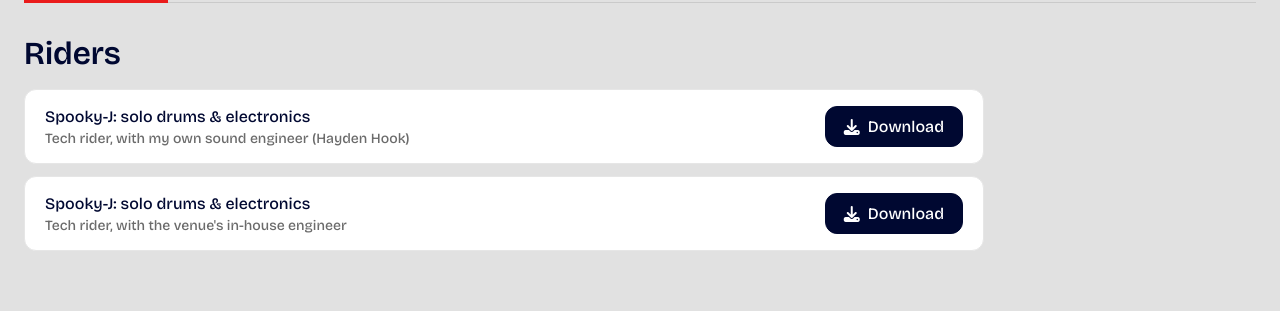
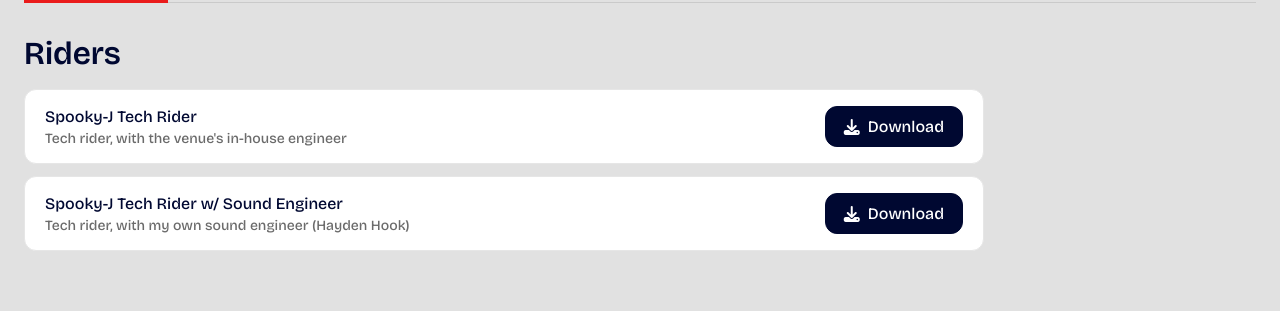
Before and after one commit to andriusax/jacob-maskell-key-website, a Jekyll site: the page built from press-kit.html, in a window 1280 px wide. Shown: the part 455-766 px from the top of the page. Built offline with Jekyll 4.4.1, drawn with Linux system fonts in a browser that asks for light colours.

Commit message:
Update _data/press_kit.yml (via Pages CMS)

```diff
--- a/_data/press_kit.yml
+++ b/_data/press_kit.yml
@@ -1,39 +1,46 @@
-intro: Riders, photos, bios and logos for promoters, venues and press. Anything missing? Get in touch.
-contact: "Booking and press: use the [contact form](/contact/)."
+intro: Riders, photos, bios and logos for promoters, venues and press. Anything
+  missing? Get in touch.
 projects:
   - name: Spooky-J
-    bio_short: >-
-      Jacob Maskell-Key is a multi-disciplined musician based in Amsterdam. He is
-      the founder of the band Nihiloxica (Nyege Nyege Tapes, Crammed Discs) and
-      produces under the alias Spooky-J, with releases on Blip Discs, Rocket
-      Recordings and his own label Spooky Shit.
-    bio_long: ""
-    photos_full_link: "https://www.dropbox.com/scl/fo/3kyzkr6v9ykl4l99290yp/ABBMoybjnaHj15dEg--1dvw?rlkey=isp3t5260bb9q918gr8wwpw8s&dl=0"
+    bio_short: Jacob Maskell-Key is a multi-disciplined musician based in Amsterdam.
+      He is the founder of the band Nihiloxica (Nyege Nyege Tapes, Crammed
+      Discs) and produces under the alias Spooky-J, with releases on Blip Discs,
+      Rocket Recordings and his own label Spooky Shit.
+    photos_full_link: https://www.dropbox.com/scl/fo/3kyzkr6v9ykl4l99290yp/ABBMoybjnaHj15dEg--1dvw?rlkey=isp3t5260bb9q918gr8wwpw8s&dl=0
   - name: Nihiloxica
-    bio_short: ""
-    bio_long: "Treading a fine (and erratic) line between traditional Bugandan drum music, industrial post-punk, and club-ready rave music, Nihiloxica are a group like no other. It is the outcome of a collaboration between Ugandan drummers Henry Isabirye, Henry Kasoma, and Jamiru Mwanje, UK-based producer Pete Jones (pq), and the Amsterdam-based producer Jacob Maskell-Key (Spooky-J). Their self-titled debut EP released with Nyege Nyege Tapes in 2017 to widespread critical acclaim, leading to a debut performance as headliners at Nyege Nyege Festival that year. Guiding listeners into a trance, their more-than-techno sounds create hypnotic pathways into altered states. Dark techno ambience is ruptured by booming percussion, and traditional Engalabi and Bakisimba drums meld with synthesisers and electronics in Nihiloxica’s otherworldly music."
-    photos_full_link: "https://www.dropbox.com/scl/fo/pz43i4638d0zlnajo738c/AHeP4ewgjA2-ZBssI5DVPhY?rlkey=q8nuj98itsh4bbcd6nh6nv9hb&dl=0"
+    bio_long: Treading a fine (and erratic) line between traditional Bugandan drum
+      music, industrial post-punk, and club-ready rave music, Nihiloxica are a
+      group like no other. It is the outcome of a collaboration between Ugandan
+      drummers Henry Isabirye, Henry Kasoma, and Jamiru Mwanje, UK-based
+      producer Pete Jones (pq), and the Amsterdam-based producer Jacob
+      Maskell-Key (Spooky-J). Their self-titled debut EP released with Nyege
+      Nyege Tapes in 2017 to widespread critical acclaim, leading to a debut
+      performance as headliners at Nyege Nyege Festival that year. Guiding
+      listeners into a trance, their more-than-techno sounds create hypnotic
+      pathways into altered states. Dark techno ambience is ruptured by booming
+      percussion, and traditional Engalabi and Bakisimba drums meld with
+      synthesisers and electronics in Nihiloxica’s otherworldly music.
+    photos_full_link: https://www.dropbox.com/scl/fo/pz43i4638d0zlnajo738c/AHeP4ewgjA2-ZBssI5DVPhY?rlkey=q8nuj98itsh4bbcd6nh6nv9hb&dl=0
 riders:
   - project: Spooky-J
-    title: "Spooky-J: solo drums & electronics"
-    note: "Tech rider, with my own sound engineer (Hayden Hook)"
+    title: Spooky-J Tech Rider
+    note: Tech rider, with the venue's in-house engineer
+    file: /assets/files/spooky-j-rider-in-house-engineer.pdf
+  - project: Spooky-J
+    title: Spooky-J Tech Rider w/ Sound Engineer
+    note: Tech rider, with my own sound engineer (Hayden Hook)
     file: /assets/files/spooky-j-rider-with-hayden.pdf
-  - project: Spooky-J
-    title: "Spooky-J: solo drums & electronics"
-    note: "Tech rider, with the venue's in-house engineer"
-    file: /assets/files/spooky-j-rider-in-house-engineer.pdf
   - project: Nihiloxica
-    title: "Nihiloxica (NO DRUM KIT)"
-    note: "Full rider 2026, venue provides the drum kit"
+    title: Nihiloxica (NO DRUM KIT)
+    note: Full rider 2026, venue provides the drum kit
     file: /assets/files/nihiloxica-rider-2026-drum-kit-provided.pdf
   - project: Nihiloxica
-    title: "Nihiloxica (WITH DRUM KIT)"
-    note: "Full rider 2026, we bring our own drum kit"
+    title: Nihiloxica (WITH DRUM KIT)
+    note: Full rider 2026, we bring our own drum kit
     file: /assets/files/nihiloxica-rider-2026-own-drum-kit.pdf
 photos:
   - project: Spooky-J
     image: /assets/files/spooky-j-album-promo.jpg
-    credit: ""
   - project: Nihiloxica
     image: /assets/files/nihiloxica-1-credit-marco-maezza.jpg
     credit: Marco Maezza
@@ -55,4 +62,4 @@ photos:
   - project: Nihiloxica
     image: /assets/files/nihiloxica-le-guess-who-36framez-3.jpg
     credit: 36framez (Le Guess Who)
-downloads: []
+contact: "Booking and press: use the [contact form](/contact/)."
```
